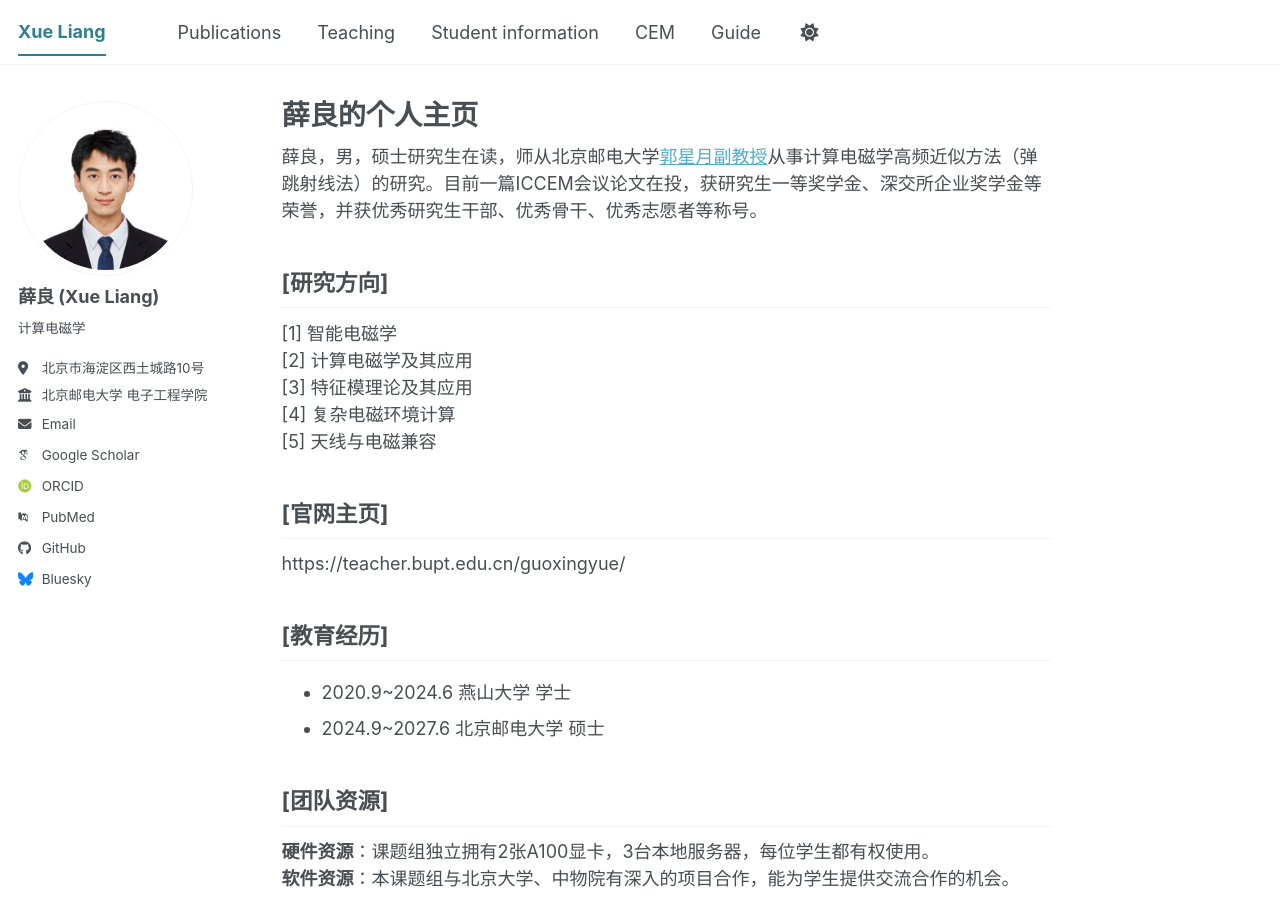
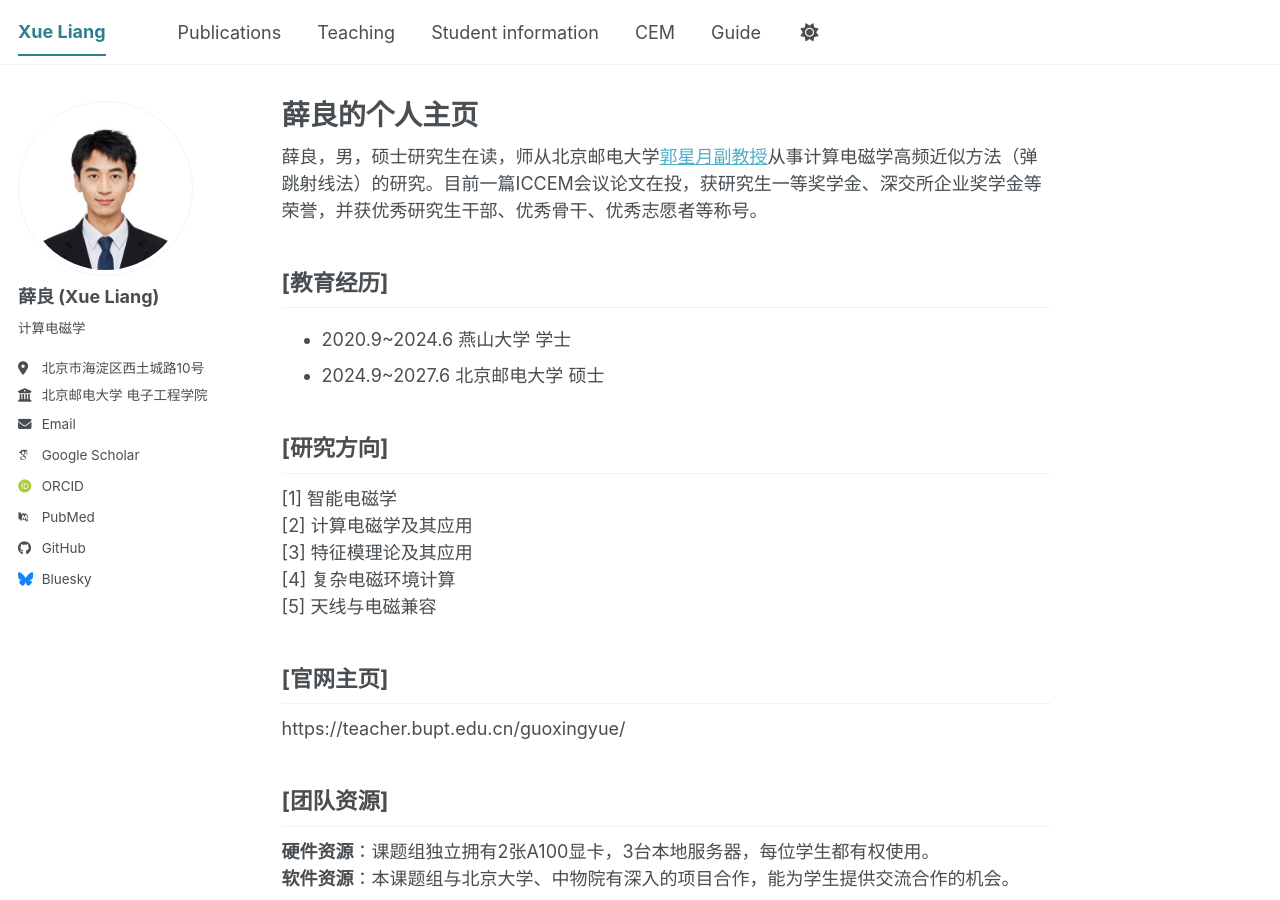
Before and after one commit to TsingHuaGo/xueliang.github.io, a Jekyll site: the page built from _pages/about.md, in a window 1280 px wide and 900 px high. Built offline with Jekyll 4.4.1, drawn with Linux system fonts in a browser that asks for light colours; some web fonts are replaced; a script bundle is joined from its source files by our own code; library files that are not in the unit come from our copies; part of the change alters nothing that is shown.

```diff
--- a/_pages/about.md
+++ b/_pages/about.md
@@ -9,6 +9,10 @@ redirect_from:
 
 薛良，男，硕士研究生在读，师从北京邮电大学[郭星月副教授](https://teacher.bupt.edu.cn/guoxingyue)从事计算电磁学高频近似方法（弹跳射线法）的研究。目前一篇ICCEM会议论文在投，获研究生一等奖学金、深交所企业奖学金等荣誉，并获优秀研究生干部、优秀骨干、优秀志愿者等称号。
 
+[教育经历]
+------
+- 2020.9~2024.6    燕山大学    学士
+- 2024.9~2027.6    北京邮电大学    硕士
 
 [研究方向]
 ------
@@ -22,10 +26,6 @@ redirect_from:
 ------
 https://teacher.bupt.edu.cn/guoxingyue/
 
-[教育经历]
-------
-- 2020.9~2024.6    燕山大学    学士
-- 2024.9~2027.6    北京邮电大学    硕士
 
 [团队资源]
 ------
```
